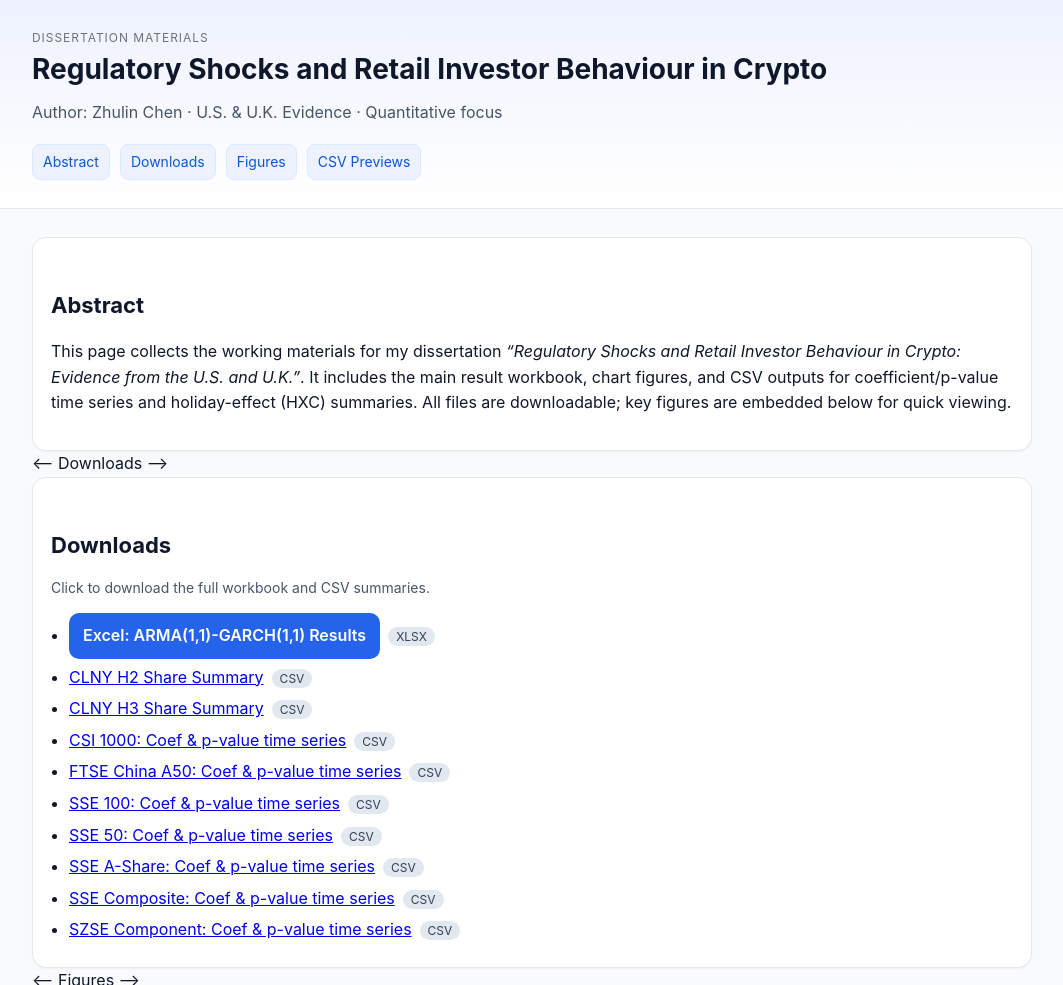
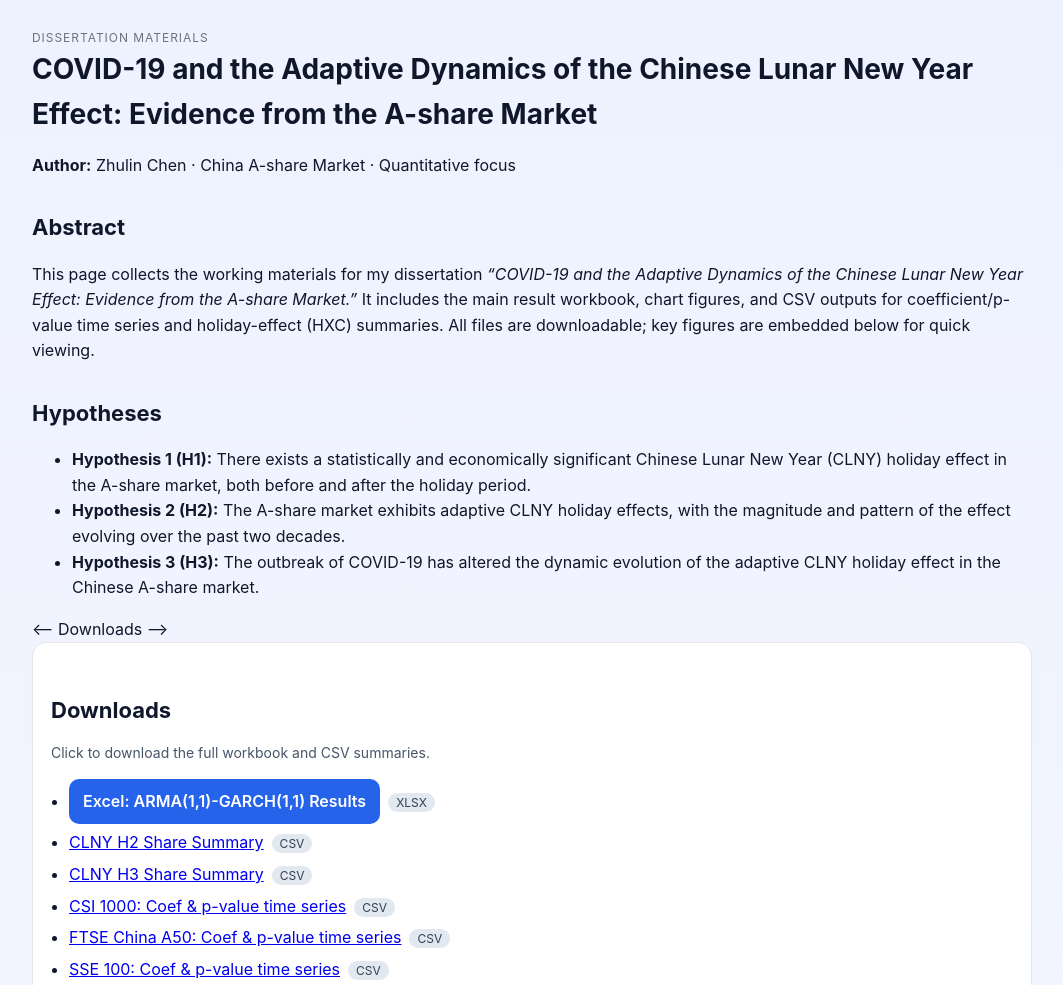
Before and after one commit to ucesz36/ucesz36.github.io, a plain HTML site: page index.html in a window 1280 px wide. Shown: the top 985 px of the page, without its empty margins (108-1171 px from the left). Drawn offline with Linux system fonts and the light colour scheme.

Commit message:
Update index.html

```diff
--- a/index.html
+++ b/index.html
@@ -42,27 +42,23 @@
 <header>
   <div class="container">
     <div class="kicker">Dissertation Materials</div>
-    <h1>Regulatory Shocks and Retail Investor Behaviour in Crypto</h1>
-    <p class="lead">Author: Zhulin Chen · U.S. & U.K. Evidence · Quantitative focus</p>
-    <nav class="toc">
-      <a href="#abstract">Abstract</a>
-      <a href="#downloads">Downloads</a>
-      <a href="#figures">Figures</a>
-      <a href="#csv">CSV Previews</a>
-    </nav>
-  </div>
-</header>
+<h1>COVID-19 and the Adaptive Dynamics of the Chinese Lunar New Year Effect: Evidence from the A-share Market</h1>
+<p><strong>Author:</strong> Zhulin Chen · China A-share Market · Quantitative focus</p>
 
-<main class="container">
-  <!-- Abstract -->
-  <section id="abstract" class="card">
-    <h2>Abstract</h2>
-    <p>
-      This page collects the working materials for my dissertation
-      <em>“Regulatory Shocks and Retail Investor Behaviour in Crypto: Evidence from the U.S. and U.K.”</em>.
-      It includes the main result workbook, chart figures, and CSV outputs for coefficient/p-value time series and
-      holiday-effect (HXC) summaries. All files are downloadable; key figures are embedded below for quick viewing.
-    </p>
+<h2>Abstract</h2>
+<p>
+  This page collects the working materials for my dissertation
+  <em>“COVID-19 and the Adaptive Dynamics of the Chinese Lunar New Year Effect: Evidence from the A-share Market.”</em>
+  It includes the main result workbook, chart figures, and CSV outputs for coefficient/p-value time series and holiday-effect (HXC) summaries.
+  All files are downloadable; key figures are embedded below for quick viewing.
+</p>
+
+<h2>Hypotheses</h2>
+<ul>
+  <li><strong>Hypothesis 1 (H1):</strong> There exists a statistically and economically significant Chinese Lunar New Year (CLNY) holiday effect in the A-share market, both before and after the holiday period.</li>
+  <li><strong>Hypothesis 2 (H2):</strong> The A-share market exhibits adaptive CLNY holiday effects, with the magnitude and pattern of the effect evolving over the past two decades.</li>
+  <li><strong>Hypothesis 3 (H3):</strong> The outbreak of COVID-19 has altered the dynamic evolution of the adaptive CLNY holiday effect in the Chinese A-share market.</li>
+</ul>
   </section>
 
   <-- Downloads -->
```
